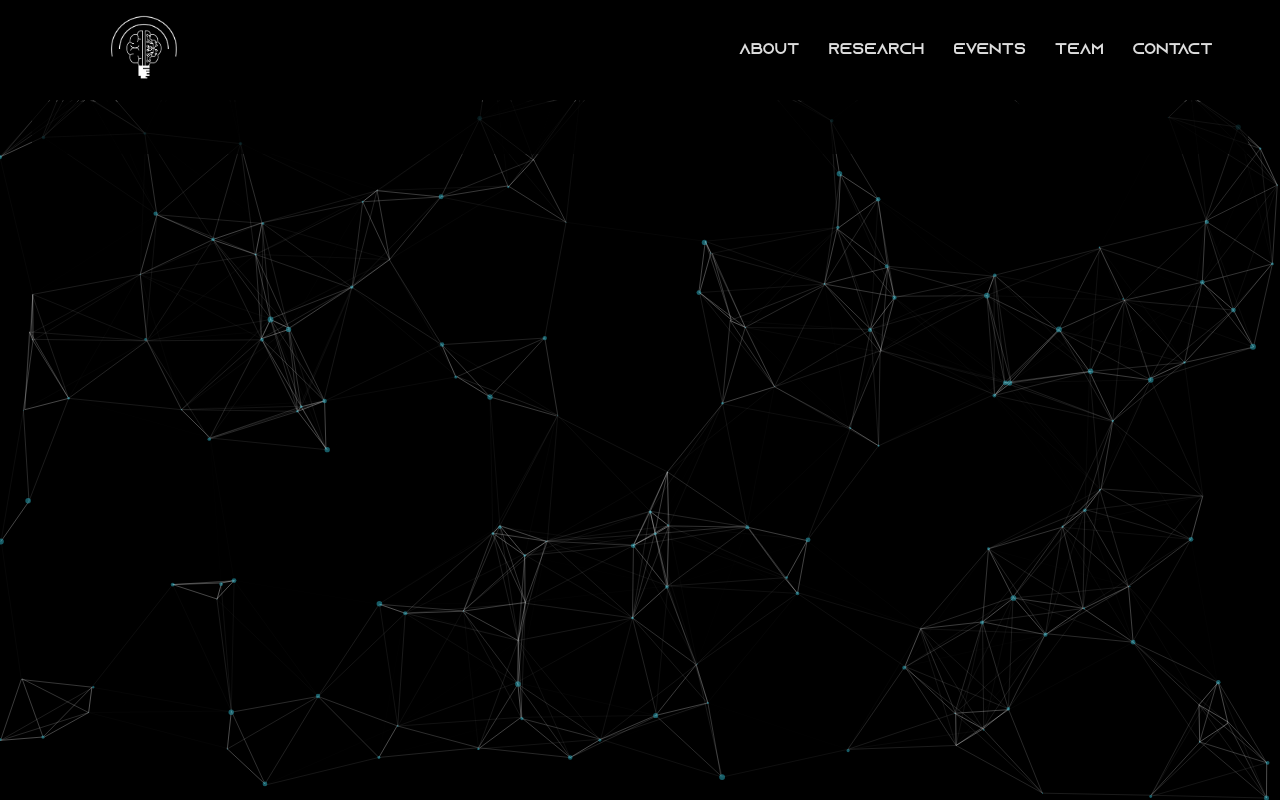
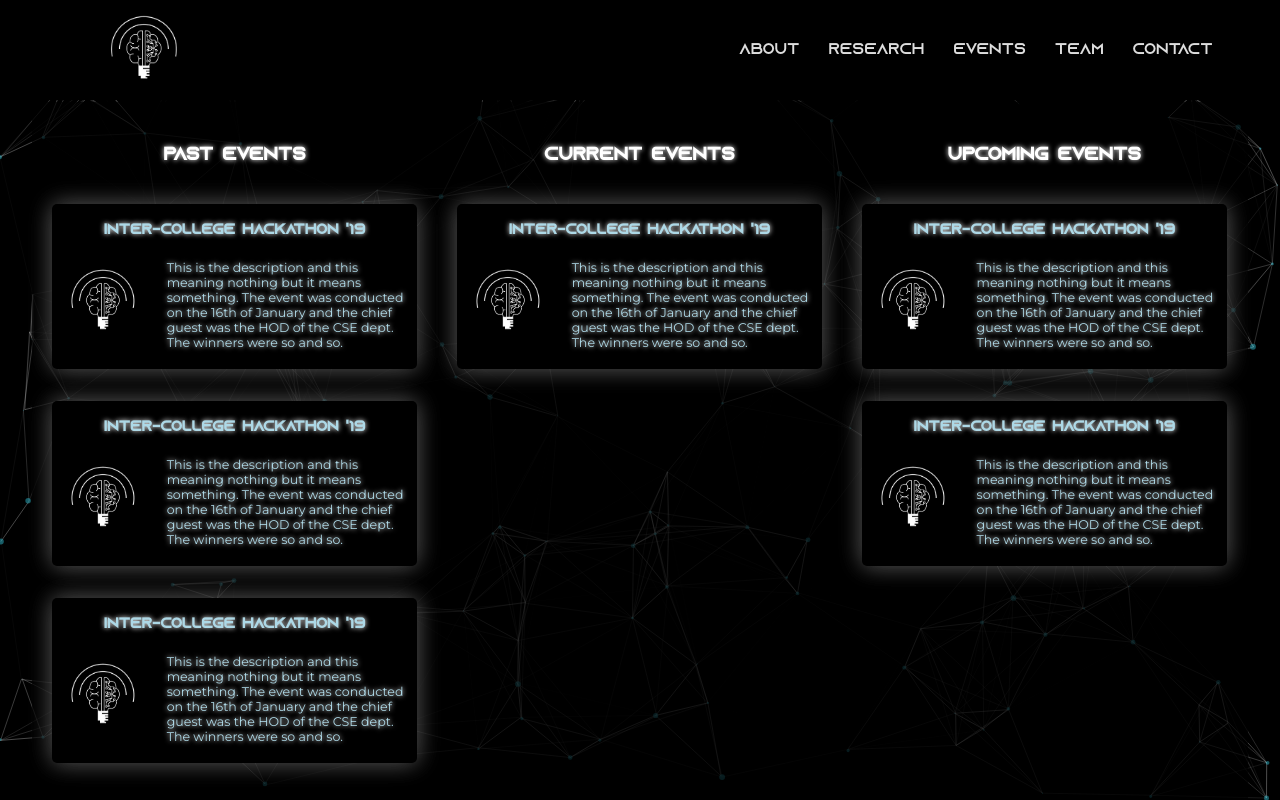
Before and after one commit to Know-I/Website, a plain HTML site: page events/index.html in a window 1280 px wide. Drawn offline with nearby package versions, Linux system fonts and the light colour scheme.

Commit message:
Finish front-end for events/

```diff
--- a/events/index.html
+++ b/events/index.html
@@ -1,7 +1,7 @@
 <!DOCTYPE html>
 
 	<head>
-		<title>About | Know-I</title>
+		<title>Events | Know-I</title>
 		<link href="../static/css/particles.css" rel="stylesheet">
 		<link href="static/css/index.css" rel="stylesheet">
 		<link href="https://fonts.googleapis.com/css?family=Montserrat&display=swap" rel="stylesheet">
@@ -25,6 +25,44 @@
 
 		<div class="content-body">
 			<div class="events-body">
+				<h3>Past Events</h3><h3>Current Events</h3><h3>Upcoming Events</h3>
+
+				<div class="events-column">
+					<div class="event">
+						<h4>Inter-College Hackathon '19</h4>
+						<img src="../img/icons/logo.png">
+						<p>This is the description and this meaning nothing but it means something. The event was conducted on the 16th of January and the chief guest was the HOD of the CSE dept. The winners were so and so.</p>
+					</div>
+					<div class="event">
+						<h4>Inter-College Hackathon '19</h4>
+						<img src="../img/icons/logo.png">
+						<p>This is the description and this meaning nothing but it means something. The event was conducted on the 16th of January and the chief guest was the HOD of the CSE dept. The winners were so and so.</p>
+					</div>
+					<div class="event">
+						<h4>Inter-College Hackathon '19</h4>
+						<img src="../img/icons/logo.png">
+						<p>This is the description and this meaning nothing but it means something. The event was conducted on the 16th of January and the chief guest was the HOD of the CSE dept. The winners were so and so.</p>
+					</div>
+				</div><div
+				class="events-column">
+					<div class="event">
+						<h4>Inter-College Hackathon '19</h4>
+						<img src="../img/icons/logo.png">
+						<p>This is the description and this meaning nothing but it means something. The event was conducted on the 16th of January and the chief guest was the HOD of the CSE dept. The winners were so and so.</p>
+					</div>
+				</div><div
+				class="events-column">
+					<div class="event">
+						<h4>Inter-College Hackathon '19</h4>
+						<img src="../img/icons/logo.png">
+						<p>This is the description and this meaning nothing but it means something. The event was conducted on the 16th of January and the chief guest was the HOD of the CSE dept. The winners were so and so.</p>
+					</div>
+					<div class="event">
+						<h4>Inter-College Hackathon '19</h4>
+						<img src="../img/icons/logo.png">
+						<p>This is the description and this meaning nothing but it means something. The event was conducted on the 16th of January and the chief guest was the HOD of the CSE dept. The winners were so and so.</p>
+					</div>
+				</div>
 			</div>
 		</div>
 
--- a/events/static/css/index.css
+++ b/events/static/css/index.css
@@ -61,6 +61,7 @@ nav a:hover {
 	display: block;
 	width: 100%;
 	position: fixed;
+	overflow-y: scroll;
 
 	top: 0;
 	bottom: 0;
@@ -79,3 +80,75 @@ nav a:hover {
 
 	background-color: rgba(0,0,0,0.7);
 }
+
+.events-body h3 {
+	display: inline-block;
+	width: 33.3%;
+
+	margin: 0;
+	padding: 1.5% 0%;
+
+	text-align: center;
+
+	color: white;
+	text-shadow: 0px 0px 5px white;
+	font-family: "Azonix";
+	font-size: 150%;
+}
+
+.events-body .events-column {
+	display: inline-block;
+	width: 33.3%;
+
+	margin: 0% 0%;
+	padding: 1% 0%;
+
+	vertical-align: top;
+}
+
+.events-body .events-column .event {
+	display: block;
+	width: 90%;
+
+	margin: 2% auto 8% auto;
+	padding: 2% 0%;
+
+	background-color: black;
+	border-radius: 5px;
+	box-shadow: 0 0px 25px 0 rgba(255,255, 255, 0.2), 0 0px 25px 0 rgba(255, 255, 255, 0.19);
+}
+
+.events-body .events-column .event h4 {
+	display: block;
+	width: 80%;
+
+	margin: 3% auto;
+	padding: 0;
+
+	color: #add8e6;
+	font-family: "Azonix";
+	font-size: 120%;
+	text-shadow: 0px 0px 5px white;
+	text-align: center;
+}
+
+.events-body .events-column .event img {
+	display: inline-block;
+	width: 22%;
+
+	margin: 3% 3% 3% 3%;
+}
+
+.events-body .events-column .event p {
+	display: inline-block;
+	width: 65%;
+
+	margin: 3% 2.5%;
+
+	color: #add8e6;
+	text-shadow: 0px 0px 5px white;
+	font-family: "Montserrat";
+	font-size: 105%;
+
+	vertical-align: top;
+}
```
